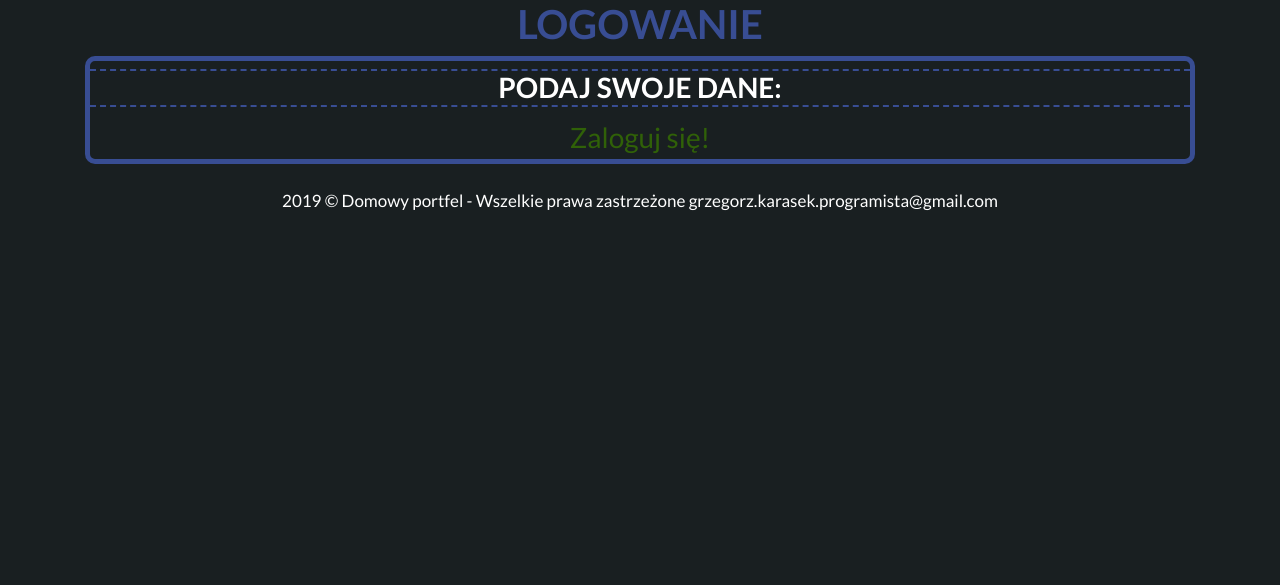
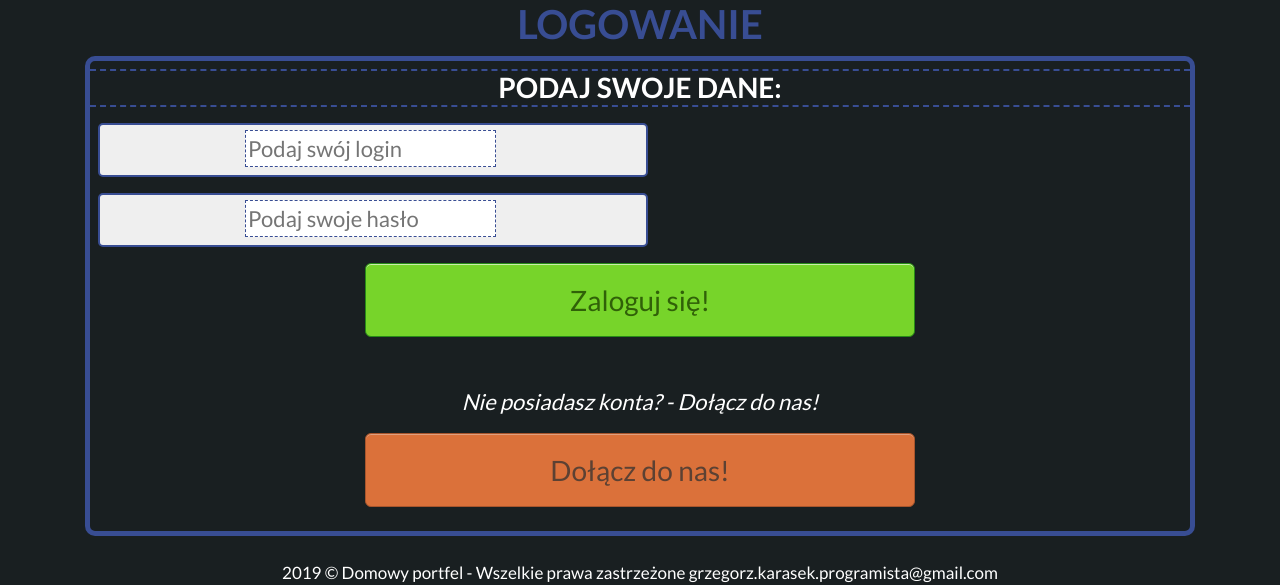
Before and after one commit to GrzegorzzKarasekk/ThisIsYourWallet, a PHP site: page /SignInHtml.html in a window 1280 px wide. Shown: the part 324-909 px from the top of the page. Before the commit the page ends 535 px from the top, so only its background shows below. Run offline with PHP 8.4, Linux system fonts and the light colour scheme; some libraries are stand-ins or nearby versions.

Commit message:
Added feature SignIn

```diff
--- a/SignInHtml.html
+++ b/SignInHtml.html
@@ -35,14 +35,27 @@
                     <div class="col-sm-12 mx-auto my-auto">
                         <div class="tile">
                             <h2 class="h3 font-weight-bold my-2 text-uppercase">Podaj swoje dane:</h2>
-                            <form>
-                                <div class="wrapperForm">
+                            <form action="userMenu.php" method="post">
+                                <div class="wrapperForm col-sm-6 ml-2 my-3 mb-2">
+                                    <label><i class="icon-user"></i><input type="text" name="login" placeholder="Podaj swój login" required></label>
                                 </div>
-                                <div class=" ">
+                                <div class="wrapperForm col-sm-6 ml-2 my-3 mb-2">
+                                    <label><i class="icon-key"></i><input type="password" name="password" placeholder="Podaj swoje hasło" required></label>
+                                </div>
+
+                                <div class="wrapper1 col-sm-6 mx-auto mb-5">
                                     <i class="icon-login"></i>
-                                    <input type="button" id="login" value="Zaloguj się!" onclick="window.location.href='#'">
+                                    <input type="submit" id="login" value="Zaloguj się!">
                                 </div>
                             </form>
+                            <span class="col-sm-12 mx-auto"><i>Nie posiadasz konta? - Dołącz do nas!</i></span>
+                             <div class="wrapper2 col-sm-6 mx-auto mb-4">
+                                <i class="icon-user-plus"></i>
+                                <input type="button" id="logout" value="Dołącz do nas!" onclick="window.location.href='#'">
+                                <!--onclick="window.location.href='https://www.computerhope.com/'">-->
+                            </div>
+
+
                         </div>
                     </div>
                 </div>
--- a/style.css
+++ b/style.css
@@ -164,65 +129,57 @@ h2 {
     border: 0;
 }
 
-#userRegistration {
-    margin: 10px;
-    line-height: 30px;
-    text-align: left;
+.wrapperForm {
+    border: 2px solid #384d93;
+    border-radius: 5px;
+    display: block;
+    background-color: #efefef;
+    color: #666;
+}
+.wrapperForm > label {
+    margin-top: 5px;
+    background-color: transparent;
+    margin-right: 5px;
 }
 
-input[type=text],
-input[type=password],
-input[type=email],
-input[type=number],
-input[type=date] {
-    width: 300px;
-    background-color: #efefef;
-    color: #666;
-    border: 2px solid #384d93;
-    border-radius: 5px;
-    font-size: 20px;
-    padding: 10px;
-    box-sizing: border-box;
-    margin-bottom: 10px;
+.wrapperForm > label > input {
+   border: 1px dashed #384d93;
+
 }
 
-input[type=submit] {
-    width: 300px;
-    background-color: #193286;
-    color: #999;
-    border: 2px solid #384d93;
-    border-radius: 5px;
-    font-size: 20px;
-    padding: 10px;
-    box-sizing: border-box;
-    margin-left: 55px;
-    margin-right: 55px;
+.menu {
+    padding: 0;
+    margin: 0;
+    list-style-type: none;
+    font-size: 17px;
+    height: 35px;
+    line-height: 200%;
+    display: inline-block;
+}
+
+.menu a {
+    color: #ffffff;
+    text-decoration: none;
+    display: block;
+}
+
+.menu > li {
+    float: left;
+    width: 150px;
+    height: 40px;
+    border-right: 1px dashed #384d93;
+}
+
+.menu > li:hover {
+    background-color: #2084c2;
     cursor: pointer;
 }
 
-input[type=submit]:hover {
-    background-color: #204397;
+
+.menu > li:first-child {
+    border-left: 1px dashed #384d93;
 }
 
-#userLogging a:link {
-    color: #4dbe12;
-    text-decoration: none;
-}
-
-#userLogging a:visited {
-    color: #4dbe12;
-    text-decoration: none;
-}
-
-#userLogging a:hover {
-    color: #5ecf33;
-    text-decoration: none;
-}
-
-#userLogging a:active {
-    color: #4dbe12;
-    text-decoration: none;
-}
 
 .menuTile {
     margin-top: 20px;
@@ -339,16 +296,29 @@ a.tileLink {
 
 @media (max-width: 768px) {
 
-    .tile{
+    .walletspage > p{
+     text-align: left;
+    }
+    h1{
+        font-size: 26px;
+    }
+
+    h2{
+        font-size: 24px;
+    }
+    .tile {
         margin-top: 20px;
+        margin-left: auto;
+        margin-right: auto;
+        width: 75%;
     }
-    #logout
-    {
+
+    #login {
         font-size: 24px;
     }
 
-    .walletspage p{
-        text-align: left;
+    #logout {
+        font-size: 24px;
+    }
 
-    }
 }
```
Also changed, not shown: other parts of style.css (+0 -35 lines).
